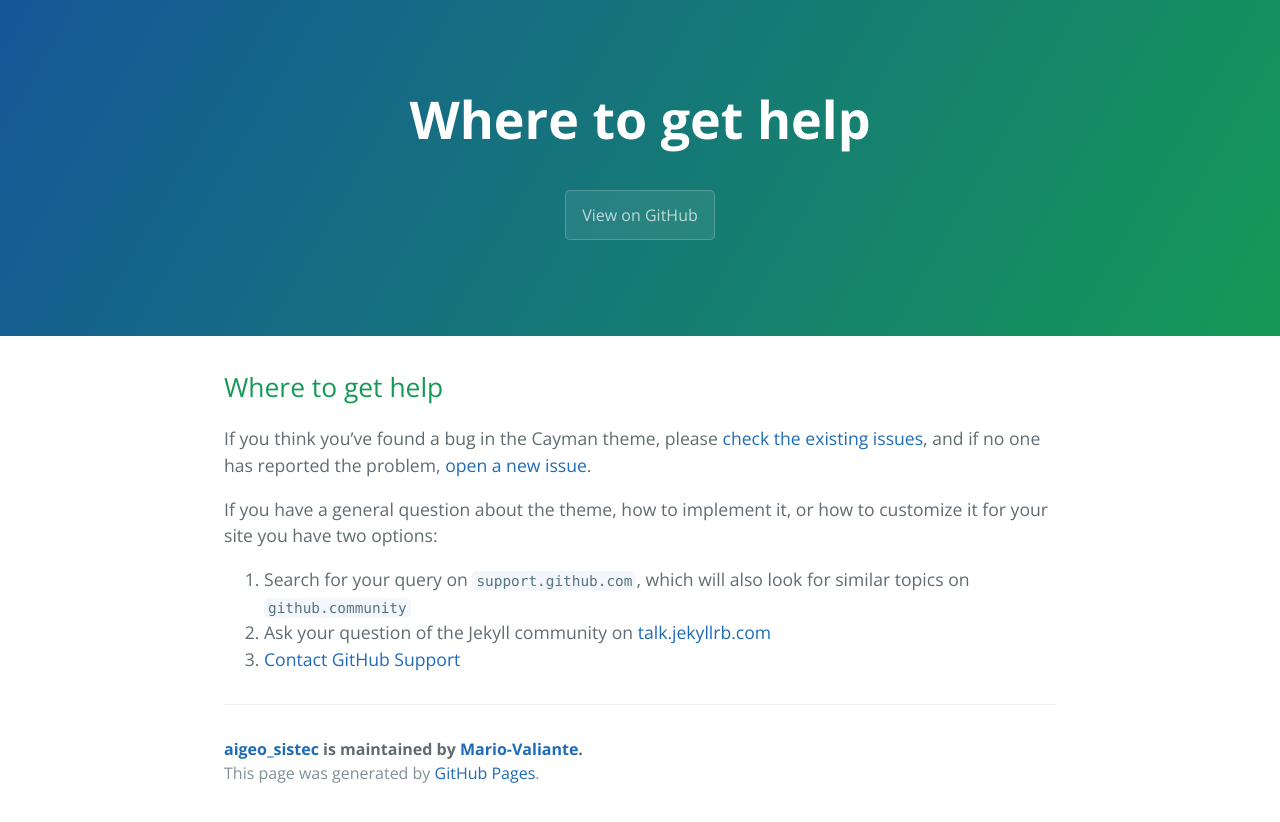
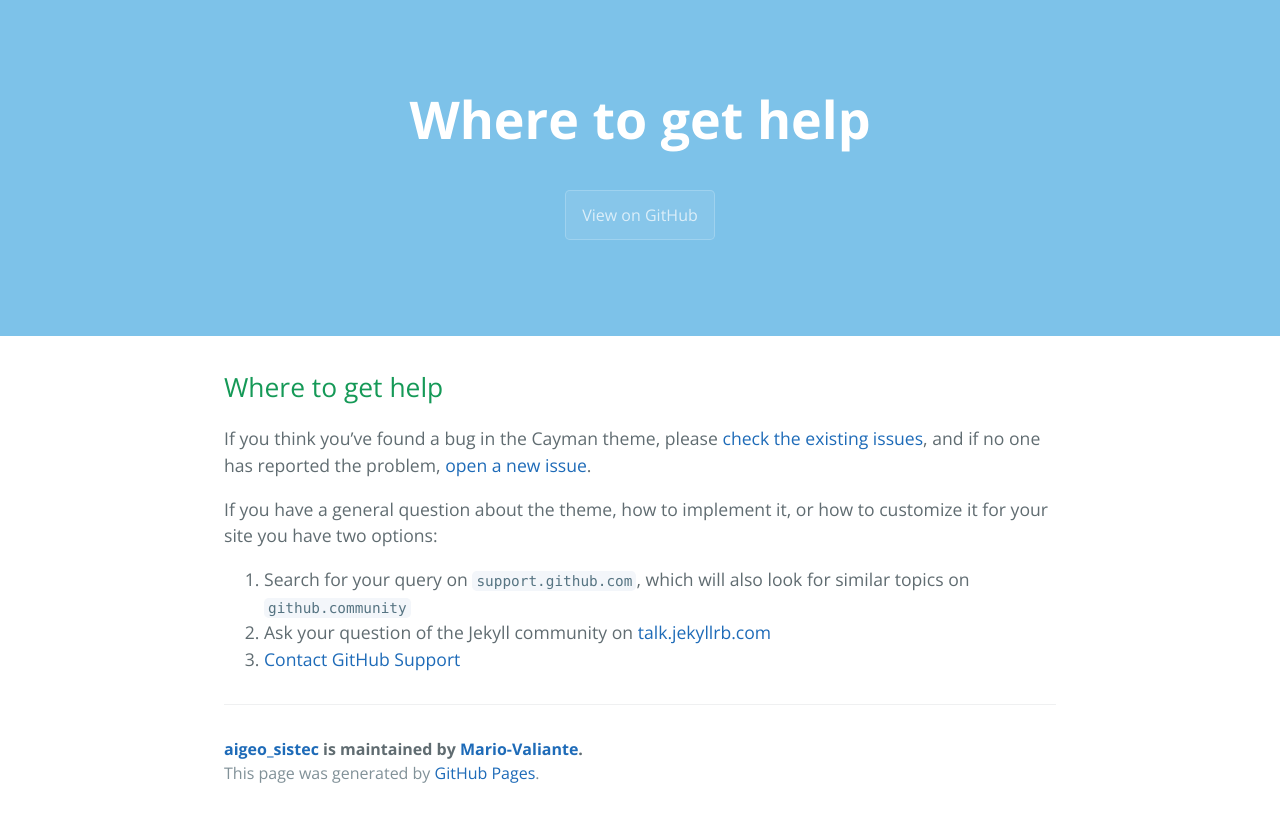
Before and after one commit to Mario-Valiante/aigeo_sistec, a Jekyll site: the page built from docs/SUPPORT.md, in a window 1280 px wide. Shown: the top 822 px of the page. Built offline with Jekyll 4.4.1, drawn with Linux system fonts in a browser that asks for light colours; our own code applies the rules of GitHub Pages for plain Markdown files.

Commit message:
Update variables.scss

```diff
--- a/_sass/variables.scss
+++ b/_sass/variables.scss
@@ -4,8 +4,8 @@
 
 // Headers
 $header-heading-color: #fff !default;
-$header-bg-color: #159957 !default;
-$header-bg-color-secondary: #155799 !default;
+$header-bg-color: #7dc2e9 !default;
+$header-bg-color-secondary: #7dc2e9 !default;
 
 // Text
 $section-headings-color: #159957 !default;
```
